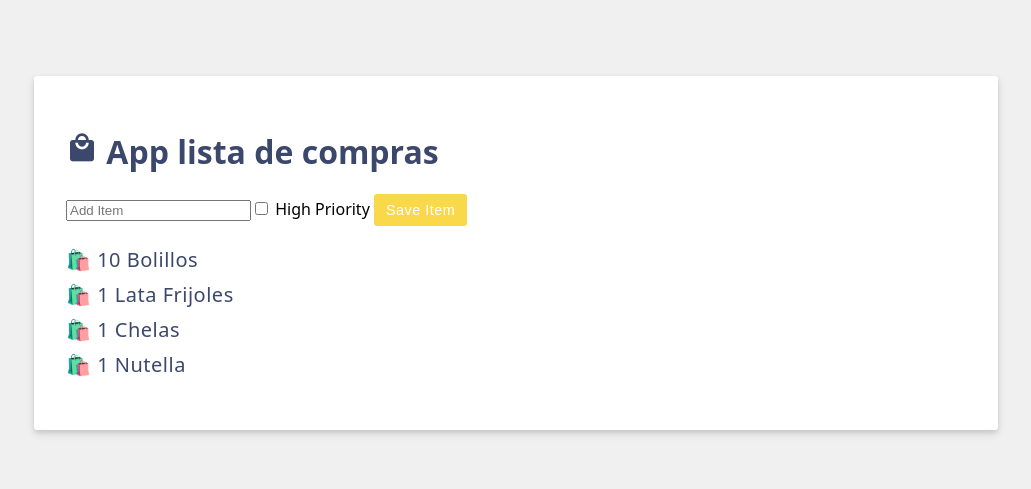
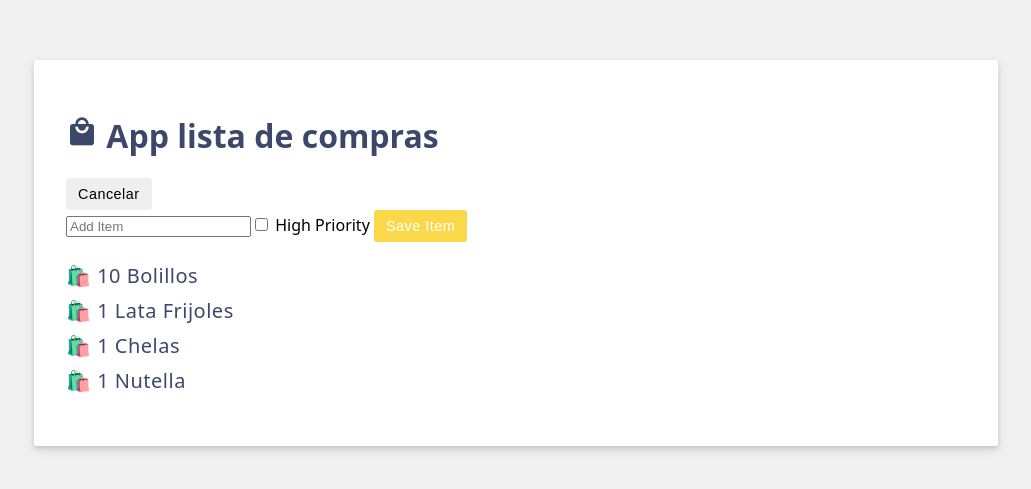
Before and after one commit to BajistaRex/DADM-2024B, a Vue app: page / in a window 1280 px wide. Shown: the part 147-636 px from the top of the page, without its empty margins (124-1155 px from the left). Built offline with nearby package versions, Linux system fonts and the light colour scheme.

Commit message:
⭐ S12 Introdcution v-if Shows and hides main form

```diff
--- a/src/App.vue
+++ b/src/App.vue
@@ -17,19 +17,43 @@
   // Clean the input
   newItem.value = '';
 };
-
+// -- Formulario --
   const newItem = ref('');
   const newItemHighPriority = ref(false);
+  const editing = ref(true);
+  const activateEdition = (activate) => {
+    editing.value = activate;
+  };
+
 
 </script>
 
 <template>
-  <h1> <i class="material-icons shopping-cart-icon">local_mall</i> {{ header }}
-
+  <div class="header"></div>
+  <h1>
+    <i
+    class="material-icons shopping-cart-icon">
+    local_mall
+  </i>
+  {{ header }}
   </h1>
+  <button v-if="editing"
+  class="btn"
+  @click="activateEdition(false)">
+    Cancelar
+  </button>
+  <button
+  v-else
+  class="btn btn-primary
+  @click=activateEdition(true)">
+  Agregar Articulo
+</button>
   <div class="add-item form">
 <!-- Agrupando en un div las entradas -->
-<form v-on:submit.prevent="saveItem">
+
+<form v-on:submit.prevent="saveItem"
+v-if="editing">
+
 <!-- entrada de texto -->
 	<input
     type="text"
@@ -54,6 +78,7 @@
 <ul>
     <li v-for="item in items" :key="item.id"> 🛍️ {{ item.label }} </li>
   </ul>
+  <p v-if="items.length === 0">🥀 NO HAY ELEMENTOS EN LA LISTA 🥀</p>
 </template>
 
 <style scoped>
```
